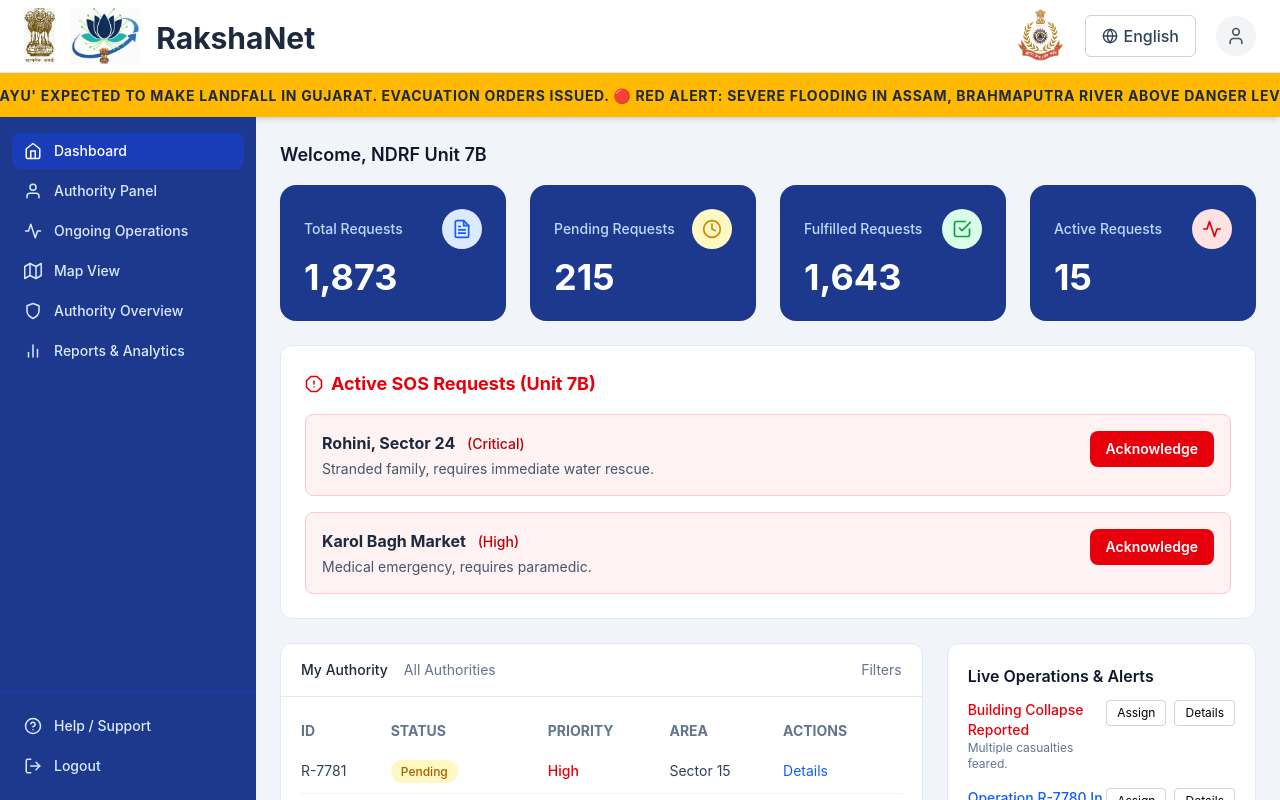
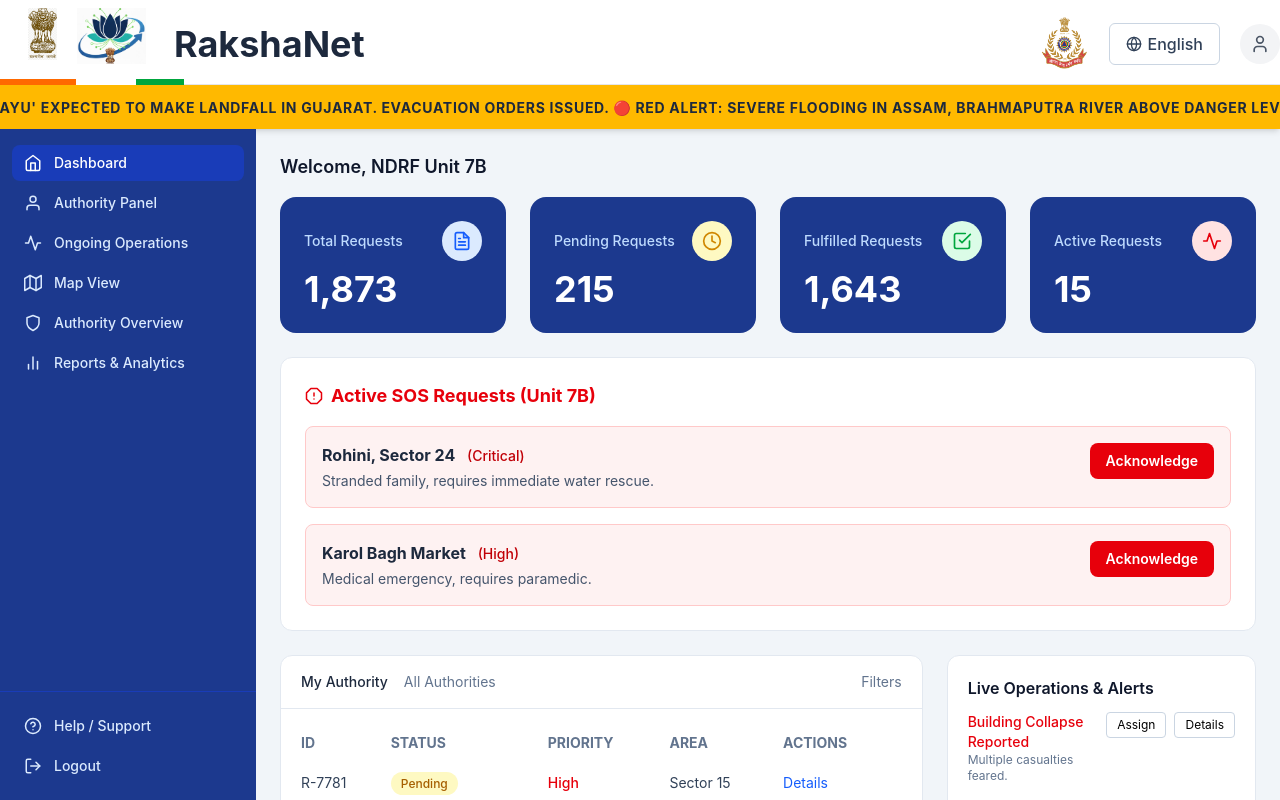
Before and after one commit to SaumyaGurnani/RakshaNetApp, a React (Vite) app: page /authority in a window 1280 px wide. Built offline with nearby package versions, Linux system fonts and the light colour scheme.

Commit message:
Customisations made to header for authority view

```diff
--- a/src/components/Navbar.jsx
+++ b/src/components/Navbar.jsx
@@ -4,11 +4,24 @@
 export default function Navbar({ onLanguageChange }) {
   return (
     <header className="bg-white shadow-sm border-b border-gray-200">
-      <div className="flex items-center justify-between px-6 py-2">
-        <div className="flex items-center gap-4">
-          <img src="/indian-emblem.png" alt="Indian Emblem" className="h-14"/>
-          <img src="/government-logo.png" alt="Gov Logo" className="h-14"/>
-          <h1 className="text-3xl font-bold text-slate-800 mt-1">RakshaNet</h1>
+      <div className="flex items-center justify-between pt-1">
+        <div className="flex items-center">
+          <div className="flex justify-between gap-5 mx-7 my-1 mb-5">
+            <img
+            src="/indian-emblem.png"
+            alt="Indian Emblem"
+            className="h-13"
+            />
+            <img src="/government-logo.png" alt="Gov Logo" className="h-14"/>
+          </div>
+
+          <div className="flex justify-end absolute mt-19">
+            <div className="w-19 h-1.5 bg-orange-500"></div>
+            <div className="w-15 h-1.5 bg-white"></div>
+            <div className="w-12 h-1.5 bg-green-600"></div>
+          </div>
+
+          <h1 className="text-4xl font-bold text-slate-800">RakshaNet</h1>
         </div>
         <div className="flex items-center gap-5">
           <img src="/ndrf_logo_png.png" alt="NDRF Logo" className="h-14"/>
```
